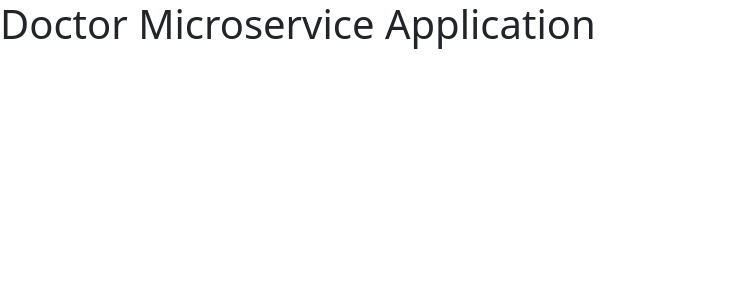
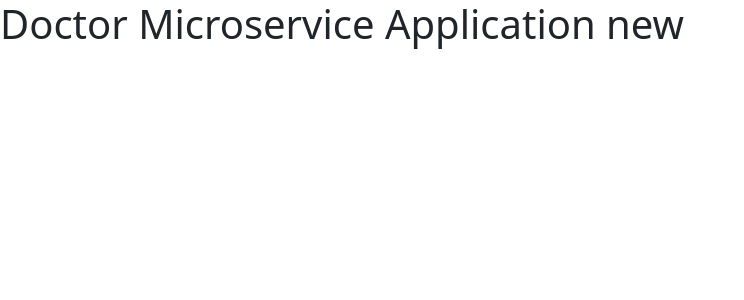
Before and after one commit to visnu-sanker/doctor_app, a Flask app: page / in a window 1280 px wide. Shown: the top 300 px of the page, without its empty margins (0-744 px from the left). Run offline with Flask 2, Linux system fonts and the light colour scheme; some libraries are stand-ins or nearby versions.

Commit message:
Update welcome.html

```diff
--- a/templates/welcome.html
+++ b/templates/welcome.html
@@ -8,7 +8,7 @@
     <link href="https://cdn.jsdelivr.net/npm/bootstrap@5.2.0/dist/css/bootstrap.min.css" rel="stylesheet" integrity="sha384-gH2yIJqKdNHPEq0n4Mqa/HGKIhSkIHeL5AyhkYV8i59U5AR6csBvApHHNl/vI1Bx" crossorigin="anonymous">
 </head>
 <body>
-    <h1>Doctor Microservice Application</h1>
+    <h1>Doctor Microservice Application new</h1>
     <script src="https://cdn.jsdelivr.net/npm/bootstrap@5.2.0/dist/js/bootstrap.bundle.min.js" integrity="sha384-A3rJD856KowSb7dwlZdYEkO39Gagi7vIsF0jrRAoQmDKKtQBHUuLZ9AsSv4jD4Xa" crossorigin="anonymous"></script>
 
 </body>
```
